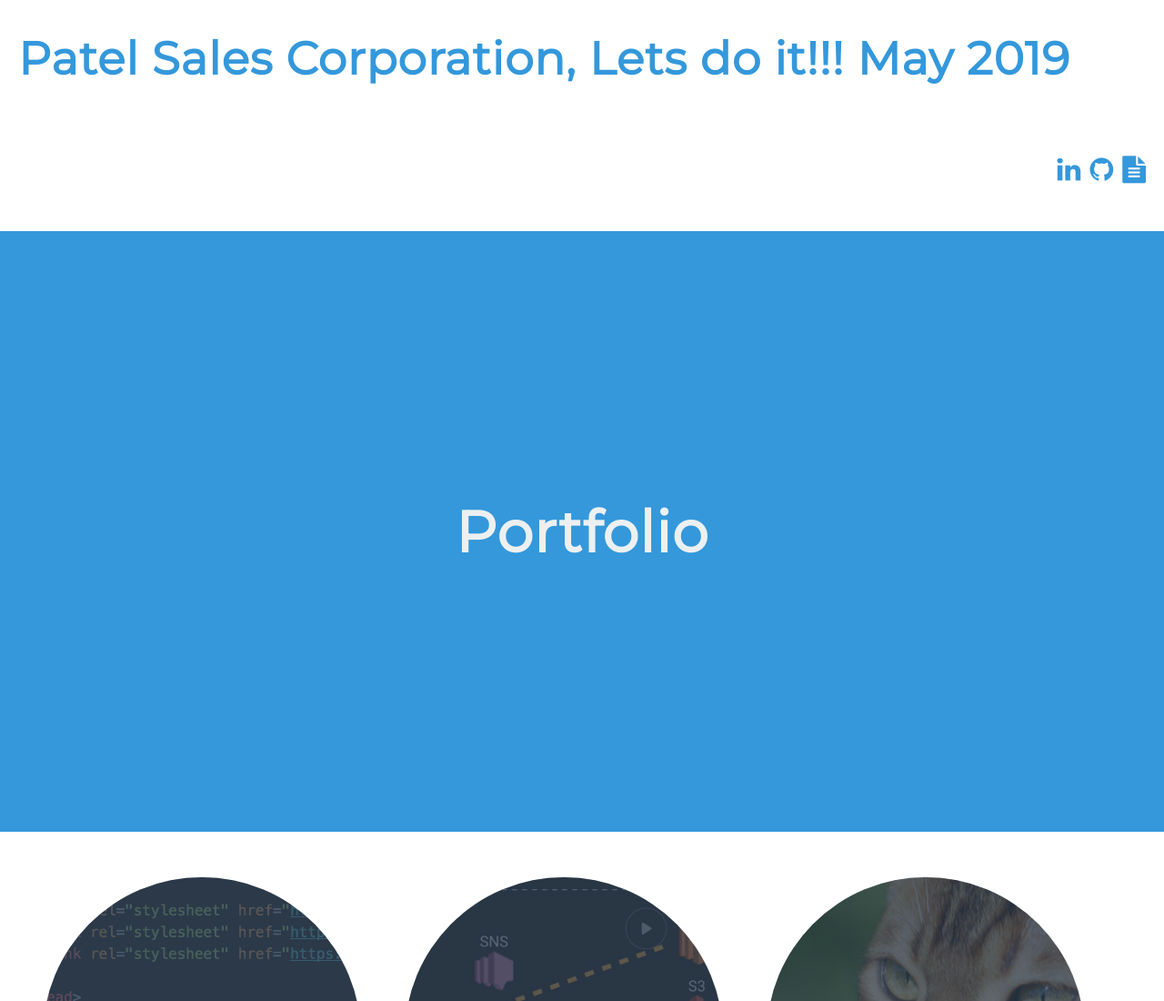
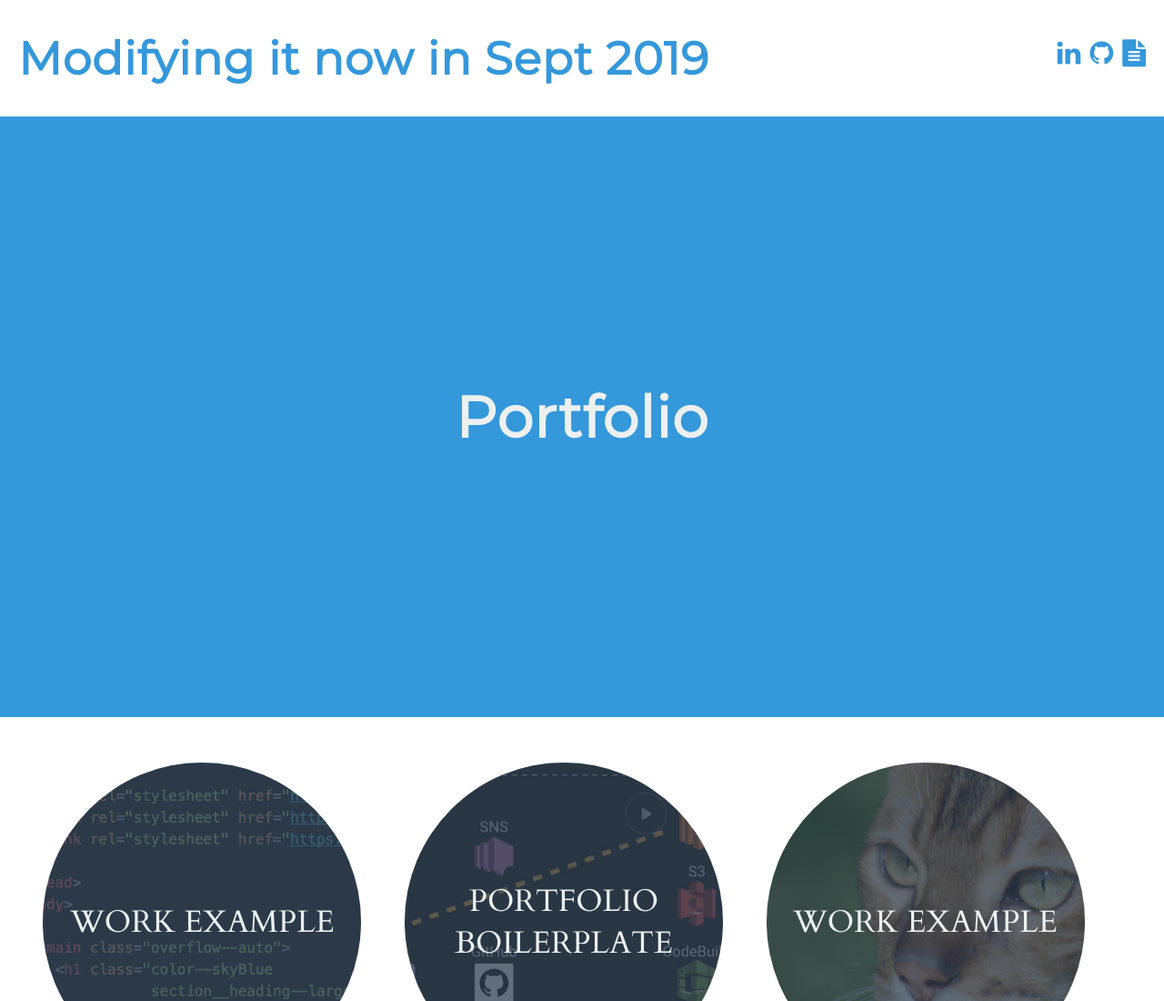
Before and after one commit to pranav16-dev/acg-serverless, a plain HTML site: page index.html in a window 1280 px wide. Shown: the top 1100 px of the page at 91% size. Drawn offline with Linux system fonts and the light colour scheme.

Commit message:
commit in Sept 2019

```diff
--- a/index.html
+++ b/index.html
@@ -15,7 +15,7 @@
     <main class="overflow--auto">
       <h1 class="color--skyBlue section__heading--largest">
         <!--Your name goes here -->
-        Patel Sales Corporation, Lets do it!!! May 2019
+        Modifying it now in Sept 2019
       </h1>
 
       <ul class="section--social">
```
